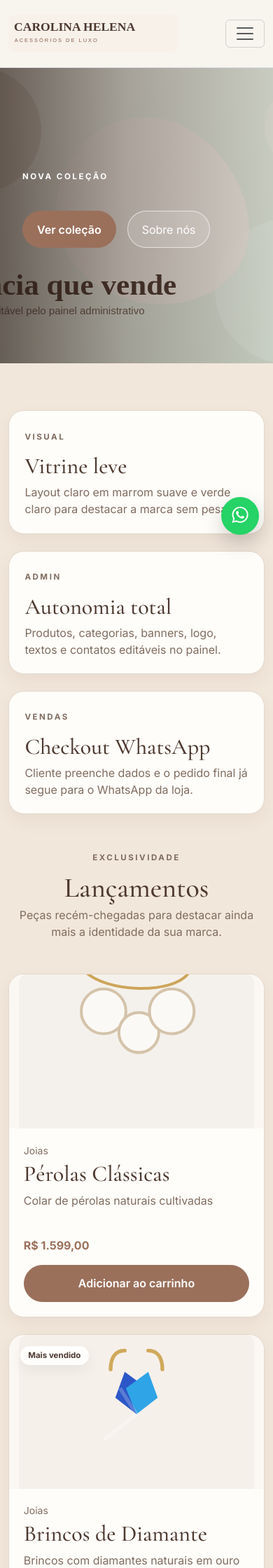
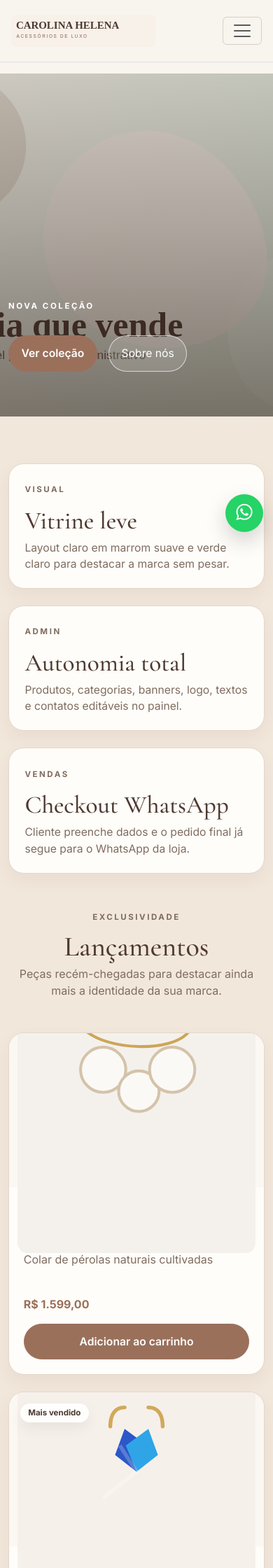
Before and after one commit to gabrieldigitalsales-del/carolina-helena, a Flask app: page / in a window 390 px wide. Shown: the top 2240 px of the page at 70% size. Run offline with Flask 3, Linux system fonts and the light colour scheme; parts of the project's set-up code (start-up, migrations or seed data) failed here and were passed over.

Commit message:
Atualizar o style.css

```diff
--- a/static/css/style.css
+++ b/static/css/style.css
@@ -17,6 +17,7 @@
 
 * { box-sizing: border-box; }
 html { scroll-behavior: smooth; }
+
 body {
     font-family: 'Inter', sans-serif;
     background: var(--bg);
@@ -30,7 +31,7 @@ h1, h2, h3, h4, h5, .navbar-brand, .admin-brand {
 a { color: inherit; }
 a:hover { color: var(--primary-dark); }
 
-img { max-width: 100%; }
+img { max-width: 100%; display: block; }
 
 .site-navbar {
     background: rgba(248, 244, 238, 0.94);
@@ -55,6 +56,7 @@ img { max-width: 100%; }
     padding: 0.85rem 1.25rem;
     font-weight: 600;
 }
+
 .btn-primary-custom:hover,
 .btn-primary-custom:focus {
     background: var(--primary-dark);
@@ -64,11 +66,12 @@ img { max-width: 100%; }
 
 .btn-soft-custom {
     background: rgba(255,255,255,0.12);
-    border: 1px solid rgba(255,255,255,0.6);
+    border: 1px solid rgba(255,255,255,0.65);
     color: white;
     border-radius: 999px;
     padding: 0.85rem 1.25rem;
 }
+
 .btn-soft-custom:hover,
 .btn-soft-custom:focus {
     background: rgba(255,255,255,0.2);
@@ -106,47 +109,77 @@ img { max-width: 100%; }
     justify-content: center;
 }
 
-.hero-section { margin-top: -1rem; }
+.hero-section {
+    margin-top: -1rem;
+}
+
 .hero-banner {
     position: relative;
     min-height: 82vh;
     display: flex;
     align-items: center;
+    overflow: hidden;
 }
+
 .hero-image {
     position: absolute;
     inset: 0;
     width: 100%;
     height: 100%;
     object-fit: cover;
+    object-position: center center;
 }
+
 .hero-overlay {
     position: absolute;
     inset: 0;
-    background: linear-gradient(90deg, rgba(40, 27, 20, 0.68) 0%, rgba(40, 27, 20, 0.36) 46%, rgba(40, 27, 20, 0.15) 100%);
+    background: linear-gradient(
+        90deg,
+        rgba(40, 27, 20, 0.68) 0%,
+        rgba(40, 27, 20, 0.36) 46%,
+        rgba(40, 27, 20, 0.15) 100%
+    );
 }
+
+.hero-content-wrap {
+    position: relative;
+    z-index: 2;
+    width: 100%;
+}
+
 .hero-content {
     position: relative;
     z-index: 2;
     color: white;
     padding-top: 5rem;
     padding-bottom: 5rem;
+    max-width: 620px;
 }
+
 .hero-content h1 {
     font-size: clamp(3rem, 8vw, 5.6rem);
     line-height: 0.92;
     max-width: 700px;
+    margin-bottom: 1rem;
 }
+
 .hero-content p {
     max-width: 560px;
     font-size: 1.08rem;
     margin: 1.2rem 0 1.6rem;
 }
 
+.hero-buttons {
+    display: flex;
+    gap: 1rem;
+    flex-wrap: wrap;
+}
+
 .section-space { padding: 6rem 0; }
 .section-space-sm { padding: 4.2rem 0; }
 .bg-soft { background: var(--surface-soft); }
 .bg-soft-green { background: var(--surface-green); }
+
 .section-kicker {
     letter-spacing: 0.22em;
     text-transform: uppercase;
@@ -156,10 +189,12 @@ img { max-width: 100%; }
     margin-bottom: 0.9rem;
     font-weight: 700;
 }
+
 .section-title, .page-title {
     font-size: clamp(2.5rem, 5vw, 4.3rem);
     line-height: 0.95;
 }
+
 .section-subtitle {
     max-width: 760px;
     margin: 0 auto;
@@ -196,16 +231,19 @@ img { max-width: 100%; }
     border-color: rgba(255,255,255,0.18);
     color: white;
 }
+
 .hero-note i { font-size: 1.1rem; }
 
 .feature-card {
     padding: 1.4rem;
     height: 100%;
 }
+
 .feature-card h3 {
     font-size: 2rem;
     margin-bottom: 0.35rem;
 }
+
 .feature-card p {
     color: var(--muted);
     margin: 0;
@@ -217,11 +255,13 @@ img { max-width: 100%; }
     display: flex;
     flex-direction: column;
 }
+
 .product-image-link,
 .product-image {
     display: block;
     width: 100%;
 }
+
 .product-thumb-wrap {
     position: relative;
     background: var(--surface-soft-2);
@@ -232,11 +272,13 @@ img { max-width: 100%; }
     align-items: center;
     justify-content: center;
 }
+
 .product-image {
     height: 100%;
     object-fit: contain;
     border-radius: calc(var(--radius) - 8px);
 }
+
 .product-tags {
     position: absolute;
     left: 1rem;
@@ -245,6 +287,7 @@ img { max-width: 100%; }
     gap: 0.5rem;
     flex-wrap: wrap;
 }
+
 .product-tag {
     background: rgba(255,255,255,0.92);
     color: var(--text);
@@ -254,35 +297,43 @@ img { max-width: 100%; }
     font-weight: 700;
     box-shadow: 0 8px 20px rgba(0,0,0,0.06);
 }
+
 .product-body {
     padding: 1.3rem;
     display: flex;
     flex-direction: column;
     height: 100%;
 }
+
 .product-body h3 {
     font-size: 2rem;
     margin-bottom: 0.4rem;
 }
+
 .product-body h3 a { text-decoration: none; }
+
 .product-text {
     color: var(--muted);
     min-height: 48px;
 }
+
 .price-row {
     display: flex;
     gap: 0.7rem;
     align-items: center;
     flex-wrap: wrap;
 }
+
 .compare-price {
     color: #9d8a80;
     text-decoration: line-through;
 }
+
 .current-price {
     font-weight: 700;
     color: var(--primary);
 }
+
 .product-card .btn,
 .product-card form {
     margin-top: auto;
@@ -298,19 +349,23 @@ img { max-width: 100%; }
     text-decoration: none;
     height: 100%;
 }
+
 .category-card h3 {
     font-size: 1.9rem;
     margin-top: 1rem;
 }
+
 .category-card p {
     color: var(--muted);
     margin-bottom: 0;
 }
+
 .category-thumb {
     border-radius: calc(var(--radius) - 6px);
     overflow: hidden;
     height: 210px;
 }
+
 .category-thumb img {
     width: 100%;
     height: 100%;
@@ -322,7 +377,9 @@ img { max-width: 100%; }
     gap: 1rem;
     flex-wrap: wrap;
 }
+
 .search-box { padding: 1rem; }
+
 .search-box .form-control {
     border-radius: 999px;
 }
@@ -331,12 +388,14 @@ img { max-width: 100%; }
     background: #f0e4d7;
     border-top: 1px solid var(--border);
 }
+
 .footer-title {
     text-transform: uppercase;
     letter-spacing: 0.18em;
     font-size: 0.75rem;
     margin-bottom: 1rem;
 }
+
 .footer-links li + li { margin-top: 0.55rem; }
 .footer-links a { text-decoration: none; }
 .footer-copy { color: var(--muted); }
@@ -358,6 +417,7 @@ img { max-width: 100%; }
     font-size: 1.45rem;
     text-decoration: none;
 }
+
 .whatsapp-float:hover { color: white; }
 
 .cart-item-image {
@@ -372,6 +432,7 @@ img { max-width: 100%; }
     font-size: 0.95rem;
     color: var(--muted);
 }
+
 .detail-image-wrap {
     border-radius: calc(var(--radius) + 6px);
     overflow: hidden;
@@ -379,32 +440,38 @@ img { max-width: 100%; }
     box-shadow: var(--shadow);
     background: var(--surface);
 }
+
 .detail-image {
     width: 100%;
     height: 540px;
     object-fit: contain;
     background: var(--surface-soft-2);
 }
+
 .detail-price {
     font-size: 2rem;
     font-weight: 700;
     color: var(--primary);
 }
+
 .detail-description h3,
 .related-title {
     font-size: 2.2rem;
 }
+
 .detail-buy-grid {
     display: grid;
     grid-template-columns: repeat(2, minmax(0, 1fr));
     gap: 1rem;
 }
+
 .detail-actions {
     grid-column: 1 / -1;
     display: grid;
     grid-template-columns: repeat(2, minmax(0, 1fr));
     gap: 0.85rem;
 }
+
 .detail-actions .btn {
     min-height: 54px;
 }
@@ -428,16 +495,19 @@ img { max-width: 100%; }
     gap: 1rem;
     align-items: flex-start;
 }
+
 .cart-line-item img {
     width: 110px;
     height: 126px;
     object-fit: cover;
     border-radius: 16px;
 }
+
 .cart-line-item h3 {
     font-size: 1.6rem;
     margin-bottom: 0.35rem;
 }
+
 .cart-actions { width: 170px; }
 .sticky-summary { position: sticky; top: 90px; }
 
@@ -452,8 +522,10 @@ img { max-width: 100%; }
     color: var(--primary-dark);
     font-size: 1.2rem;
 }
+
 .contact-item { display: flex; gap: 1rem; align-items: flex-start; }
 .contact-item + .contact-item { margin-top: 1rem; }
+
 .map-frame-wrap iframe {
     width: 100%;
     height: 100%;
@@ -461,6 +533,7 @@ img { max-width: 100%; }
     border: 0;
     border-radius: calc(var(--radius) - 4px);
 }
+
 .about-image {
     border-radius: calc(var(--radius) + 6px);
     border: 1px solid var(--border);
@@ -468,12 +541,14 @@ img { max-width: 100%; }
     object-fit: cover;
     min-height: 520px;
 }
+
 .about-paragraph {
     white-space: pre-line;
     font-size: 1.02rem;
     line-height: 1.8;
     color: var(--text);
 }
+
 .info-chip {
     background: var(--surface-soft);
     border: 1px solid var(--border);
@@ -488,24 +563,29 @@ img { max-width: 100%; }
     border: 1px solid var(--border);
     background: var(--surface);
 }
+
 .form-control, .form-select {
     border-color: var(--border);
     min-height: 48px;
     background: #fffdfa;
 }
+
 .form-control:focus, .form-select:focus {
     border-color: var(--primary);
     box-shadow: 0 0 0 0.25rem rgba(154, 112, 91, 0.12);
 }
+
 textarea.form-control { min-height: 140px; }
 
 .empty-block {
     text-align: center;
     padding: 3rem 1.5rem;
 }
+
 .empty-block h3 {
     font-size: 2.2rem;
 }
+
 .empty-state p,
 .text-muted {
     color: var(--muted) !important;
@@ -514,22 +594,26 @@ textarea.form-control { min-height: 140px; }
 .admin-body {
     background: #f7f1ea;
 }
+
 .login-body {
     min-height: 100vh;
     display: grid;
     place-items: center;
     background: linear-gradient(135deg, #f7f1ea, #ecf3e7);
 }
+
 .login-card {
     max-width: 460px;
     width: min(92vw, 460px);
     border-radius: 24px;
 }
+
 .admin-layout {
     display: grid;
     grid-template-columns: 280px 1fr;
     min-height: 100vh;
 }
+
 .admin-sidebar {
     background: #3f2d25;
     color: white;
@@ -539,24 +623,29 @@ textarea.form-control { min-height: 140px; }
     align-self: start;
     height: 100vh;
 }
+
 .admin-brand {
     color: white;
     text-decoration: none;
     font-size: 2rem;
     line-height: 1;
 }
+
 .admin-sidebar .nav-link {
     color: rgba(255,255,255,0.82);
     border-radius: 14px;
     padding: 0.85rem 1rem;
 }
+
 .admin-sidebar .nav-link:hover {
     color: white;
     background: rgba(255,255,255,0.08);
 }
+
 .admin-main {
     min-width: 0;
 }
+
 .admin-stat-card {
     padding: 1.4rem;
     display: flex;
@@ -564,38 +653,46 @@ textarea.form-control { min-height: 140px; }
     gap: 0.5rem;
     height: 100%;
 }
+
 .admin-stat-card span {
     color: var(--muted);
     text-transform: uppercase;
     letter-spacing: 0.12em;
     font-size: 0.75rem;
 }
+
 .admin-stat-card strong {
     font-size: 2rem;
     font-family: 'Cormorant Garamond', serif;
 }
+
 .quick-actions {
     padding: 1.4rem;
 }
+
 .quick-actions .btn {
     min-width: 170px;
 }
+
 .thumb-banner {
     width: 120px;
     height: 70px;
     object-fit: cover;
     border-radius: 12px;
 }
+
 .thumb-square {
     width: 70px;
     height: 70px;
     object-fit: cover;
     border-radius: 14px;
 }
+
 .table td,
 .table th {
     vertical-align: middle;
 }
+
 .order-items-list {
     padding-left: 1rem;
     margin-bottom: 0;
@@ -616,48 +713,96 @@ textarea.form-control { min-height: 140px; }
 @media (max-width: 767.98px) {
     .section-space { padding: 4.2rem 0; }
     .section-space-sm { padding: 3.3rem 0; }
-    .hero-content h1 { font-size: clamp(2.5rem, 12vw, 4rem); }
-    .product-thumb-wrap { height: 220px; min-height: 220px; }
+
+    .site-navbar .container {
+        padding-left: 1rem;
+        padding-right: 1rem;
+    }
+
+    .brand-logo {
+        height: 46px;
+    }
+
+    .hero-section {
+        margin-top: 0;
+    }
+
+    .hero-banner {
+        min-height: 58vh;
+        align-items: flex-end;
+    }
+
+    .hero-image {
+        object-fit: cover;
+        object-position: center center;
+    }
+
+    .hero-overlay {
+        background: linear-gradient(
+            180deg,
+            rgba(40, 27, 20, 0.18) 0%,
+            rgba(40, 27, 20, 0.34) 45%,
+            rgba(40, 27, 20, 0.58) 100%
+        );
+    }
+
+    .hero-content {
+        max-width: 100%;
+        padding-top: 2.5rem;
+        padding-bottom: 2.5rem;
+    }
+
+    .hero-content h1 {
+        font-size: clamp(2.15rem, 10vw, 3.1rem);
+        line-height: 0.98;
+        max-width: 100%;
+        margin-bottom: 0.85rem;
+    }
+
+    .hero-content p {
+        font-size: 0.98rem;
+        margin: 0.9rem 0 1.2rem;
+        max-width: 100%;
+    }
+
+    .hero-buttons {
+        gap: 0.75rem;
+    }
+
+    .btn-primary-custom,
+    .btn-soft-custom {
+        padding: 0.8rem 1.1rem;
+        font-size: 0.98rem;
+    }
+
+    .product-thumb-wrap {
+        height: 220px;
+        min-height: 220px;
+        padding: 0.75rem;
+    }
+
     .detail-buy-grid { grid-template-columns: 1fr; }
     .detail-actions { grid-template-columns: 1fr; }
+
     .cart-line-item {
         flex-direction: column;
     }
+
     .cart-actions { width: 100%; }
+
     .whatsapp-float {
         width: 54px;
         height: 54px;
         right: 14px;
-        bottom: 14px;
+        bottom: 84px;
+        z-index: 30;
+    }
+
+    .feature-card h3 {
+        font-size: 2.2rem;
+    }
+
+    .feature-card p {
+        font-size: 0.98rem;
     }
 }
-/* ===== AJUSTES MOBILE E CARDS ===== */
-
-.product-card img {
-  width: 100%;
-  height: 220px;
-  object-fit: cover;
-  border-radius: 12px 12px 0 0;
-}
-
-.whatsapp-float {
-  bottom: 20px;
-  right: 20px;
-  z-index: 10;
-}
-
-@media (max-width: 768px) {
-  .whatsapp-float {
-    bottom: 80px;
-  }
-
-  .hero-banner {
-    min-height: 50vh;
-    padding: 20px;
-  }
-
-  .btn-primary {
-    padding: 12px 20px;
-    font-size: 14px;
-  }
-}
```
